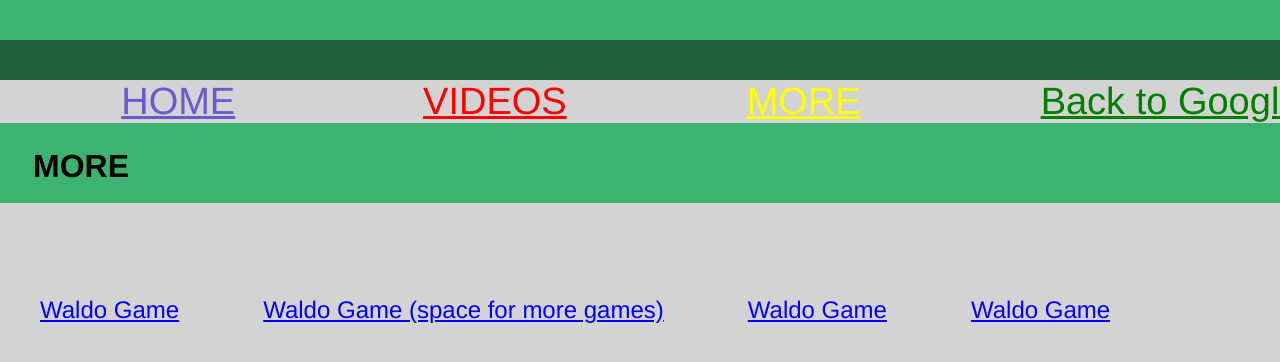
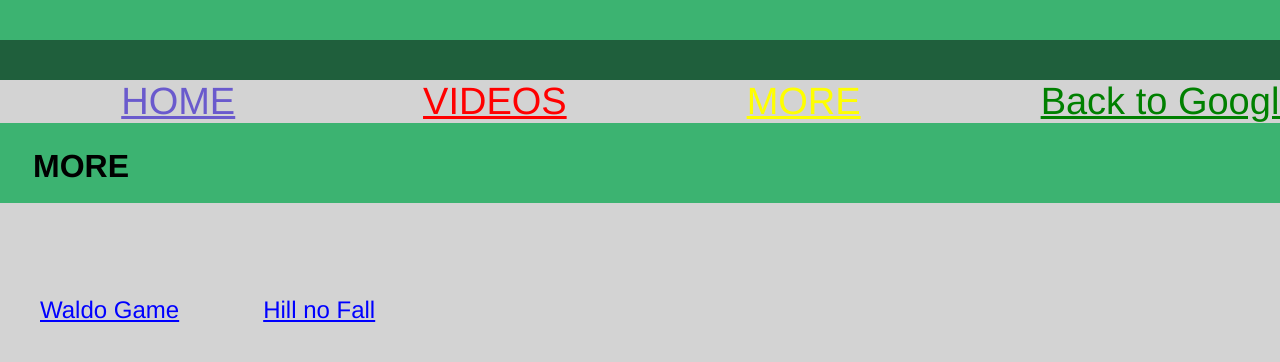
Before and after one commit to Kai-html/VideositeMORE, a plain HTML site: page index.html in a window 1280 px wide. Shown: the top 362 px of the page. Drawn offline with Linux system fonts and the light colour scheme.

Commit message:
Update index.html

```diff
--- a/index.html
+++ b/index.html
@@ -9,9 +9,7 @@
 </header>
 <h1 class=h1>MORE</h1>
 <a class=link5 href="https://kai-html.github.io/Waldo5/">Waldo Game</a>
-<a class=link5 href="https://kai-html.github.io/Waldo5/">Waldo Game (space for more games)</a>
-<a class=link5 href="https://kai-html.github.io/Waldo5/">Waldo Game</a>
-<a class=link5 href="https://kai-html.github.io/Waldo5/">Waldo Game</a>
+<a class=link5 href="https://kai-html.github.io/GameLoad/">Hill no Fall</a>
 
 
 </body>
```
